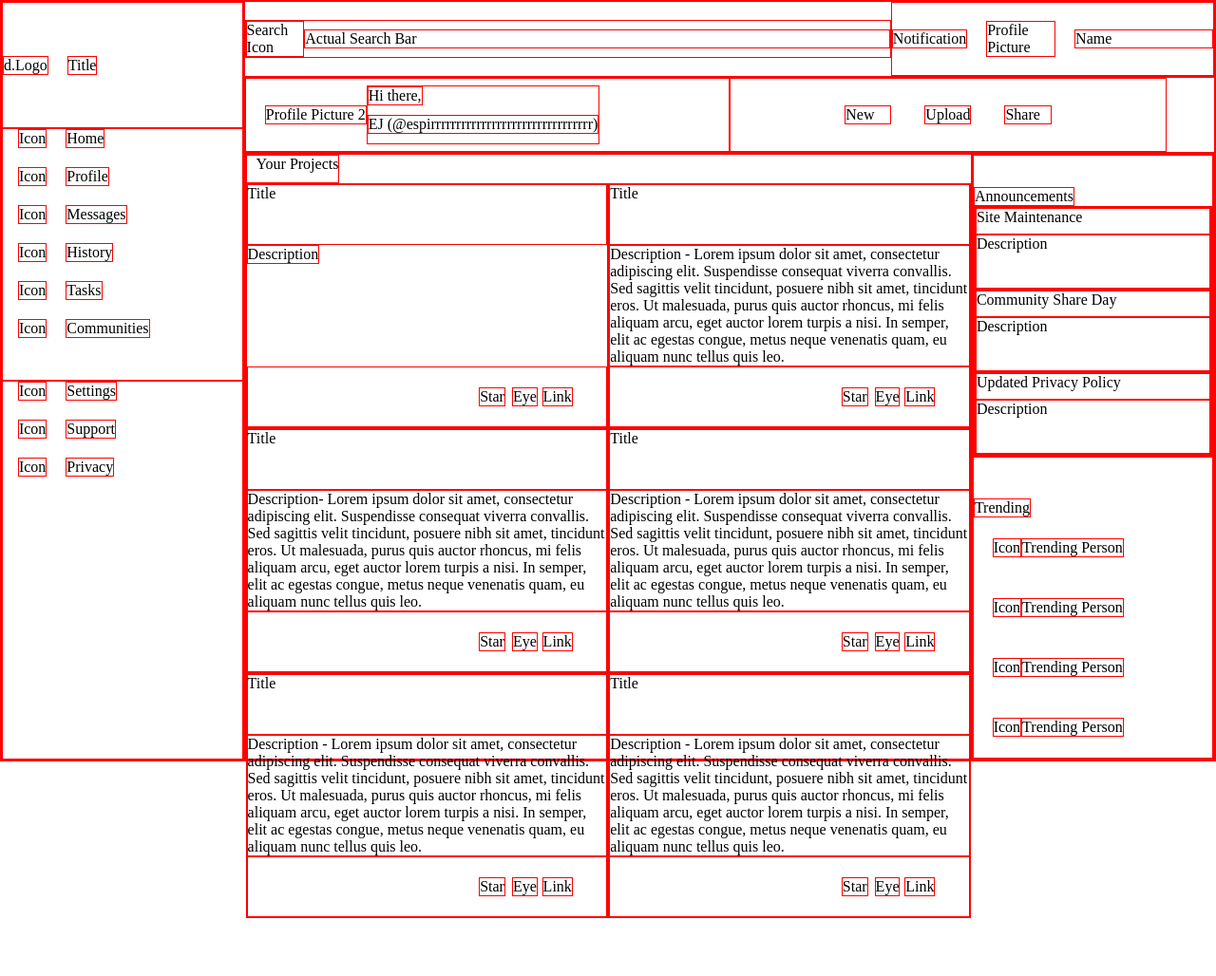
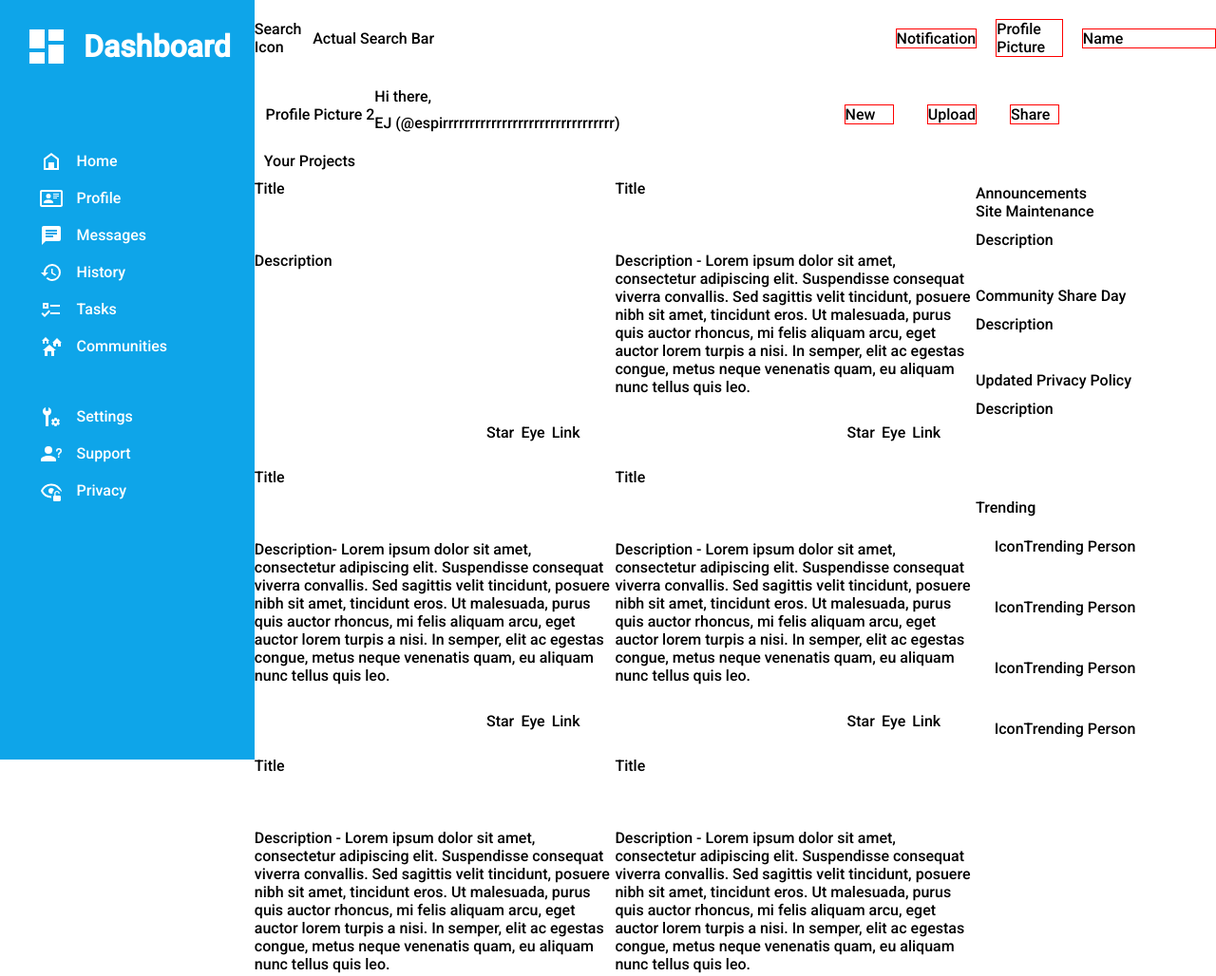
Before and after one commit to espirrr/admin-dashboard, a plain HTML site: page index.html in a window 1280 px wide. Shown: the top 1028 px of the page at 95% size. Before the commit the page ends 967 px from the top, so only its background shows below. Drawn offline with Linux system fonts and the light colour scheme.

Commit message:
Finished styling the dashboard panel on the left side with text, colors, and icons. Figured out how to center the SVGs

```diff
--- a/index.html
+++ b/index.html
@@ -48,40 +48,81 @@
         <div class="dashboard">
 
           <div class="firstDashboardBox">
-            <div class="dashboardLogo">d.Logo</div>
-            <div class="dashboardTitle">Title</div>
+            <div class="dashboardLogo">
+              <svg style="width:48px;height:48px" viewBox="0 0 24 24">
+              <path fill="white" d="M13,3V9H21V3M13,21H21V11H13M3,21H11V15H3M3,13H11V3H3V13Z" />
+              </svg>
+            </div>
+
+            <div class="dashboardTitle">Dashboard</div>
           </div>
 
           <div class="secondDashboardBox">
-            <div class="dashboardIcon">Icon</div>
+            <div class="dashboardIcon">
+              <svg style="width:24px;height:24px" viewBox="0 0 24 24">
+                <path fill="white" d="M9,13H15V19H18V10L12,5.5L6,10V19H9V13M4,21V9L12,3L20,9V21H4Z" />
+              </svg>
+            </div>
             <div class="dashboardText">Home</div>
 
-            <div class="dashboardIcon">Icon</div>
+            <div class="dashboardIcon">
+              <svg style="width:24px;height:24px" viewBox="0 0 24 24">
+                <path fill="currentColor" d="M22,3H2C0.91,3.04 0.04,3.91 0,5V19C0.04,20.09 0.91,20.96 2,21H22C23.09,20.96 23.96,20.09 24,19V5C23.96,3.91 23.09,3.04 22,3M22,19H2V5H22V19M14,17V15.75C14,14.09 10.66,13.25 9,13.25C7.34,13.25 4,14.09 4,15.75V17H14M9,7A2.5,2.5 0 0,0 6.5,9.5A2.5,2.5 0 0,0 9,12A2.5,2.5 0 0,0 11.5,9.5A2.5,2.5 0 0,0 9,7M14,7V8H20V7H14M14,9V10H20V9H14M14,11V12H18V11H14" />
+              </svg>
+            </div>
             <div class="dashboardText">Profile</div>
 
-            <div class="dashboardIcon">Icon</div>
+            <div class="dashboardIcon">
+              <svg style="width:24px;height:24px" viewBox="0 0 24 24">
+                <path fill="currentColor" d="M20,2H4A2,2 0 0,0 2,4V22L6,18H20A2,2 0 0,0 22,16V4A2,2 0 0,0 20,2M6,9H18V11H6M14,14H6V12H14M18,8H6V6H18" />
+              </svg>
+            </div>
             <div class="dashboardText">Messages</div>
 
-            <div class="dashboardIcon">Icon</div>
+            <div class="dashboardIcon">
+              <svg style="width:24px;height:24px" viewBox="0 0 24 24">
+                <path fill="currentColor" d="M13.5,8H12V13L16.28,15.54L17,14.33L13.5,12.25V8M13,3A9,9 0 0,0 4,12H1L4.96,16.03L9,12H6A7,7 0 0,1 13,5A7,7 0 0,1 20,12A7,7 0 0,1 13,19C11.07,19 9.32,18.21 8.06,16.94L6.64,18.36C8.27,20 10.5,21 13,21A9,9 0 0,0 22,12A9,9 0 0,0 13,3" />
+              </svg>
+            </div>
             <div class="dashboardText">History</div>
 
-            <div class="dashboardIcon">Icon</div>
+            <div class="dashboardIcon">
+              <svg style="width:24px;height:24px" viewBox="0 0 24 24">
+                <path fill="currentColor" d="M3,5H9V11H3V5M5,7V9H7V7H5M11,7H21V9H11V7M11,15H21V17H11V15M5,20L1.5,16.5L2.91,15.09L5,17.17L9.59,12.59L11,14L5,20Z" />
+              </svg>
+            </div>
             <div class="dashboardText">Tasks</div>
 
-            <div class="dashboardIcon">Icon</div>
+            <div class="dashboardIcon">
+              <svg style="width:24px;height:24px" viewBox="0 0 24 24">
+                <path fill="currentColor" d="M17,16H15V22H12V17H8V22H5V16H3L10,10L17,16M6,2L10,6H9V9H7V6H5V9H3V6H2L6,2M18,3L23,8H22V12H19V9H17V12H15.34L14,10.87V8H13L18,3Z" />
+              </svg>
+            </div>
             <div class="dashboardText">Communities</div>
 
           </div>
 
           <div class="thirdDashboardBox">
 
-            <div class="dashboardIcon">Icon</div>
+            <div class="dashboardIcon">
+              <svg style="width:24px;height:24px" viewBox="0 0 24 24">
+                <path fill="currentColor" d="M19.94 17.94C19.96 17.79 19.97 17.65 19.97 17.5S19.96 17.2 19.94 17.05L20.91 16.32C21 16.25 21.03 16.13 20.97 16.03L20.05 14.47C20 14.37 19.86 14.33 19.76 14.37L18.61 14.82C18.37 14.65 18.12 14.5 17.83 14.38L17.66 13.19C17.64 13.08 17.54 13 17.43 13H15.58C15.46 13 15.36 13.08 15.34 13.19L15.17 14.38C14.88 14.5 14.63 14.65 14.39 14.82L13.24 14.37C13.14 14.33 13 14.37 12.96 14.47L12.03 16.03C11.97 16.13 12 16.25 12.09 16.32L13.06 17.05C13.05 17.2 13.03 17.35 13.03 17.5S13.05 17.79 13.06 17.94L12.09 18.68C12 18.75 11.97 18.87 12.03 18.97L12.96 20.53C13 20.63 13.14 20.66 13.24 20.63L14.39 20.17C14.63 20.35 14.88 20.5 15.17 20.62L15.34 21.81C15.36 21.92 15.46 22 15.58 22H17.43C17.54 22 17.64 21.92 17.66 21.81L17.83 20.62C18.12 20.5 18.37 20.35 18.61 20.17L19.76 20.63C19.86 20.66 20 20.63 20.05 20.53L20.97 18.97C21.03 18.87 21 18.75 20.91 18.68L19.94 17.94M16.5 19C15.67 19 15 18.33 15 17.5S15.67 16 16.5 16 18 16.67 18 17.5 17.33 19 16.5 19M9 2C10.8 2.6 12 4.3 12 6.2C12 8.2 10.8 9.9 9 10.5V21.5C9 21.8 8.8 22 8.5 22H6.5C6.2 22 6 21.8 6 21.4V10.4C4.2 9.8 3 8.1 3 6.2S4.2 2.6 6 2V5.7H9V2Z" />
+              </svg>
+            </div>
             <div class="dashboardText">Settings</div>
 
-            <div class="dashboardIcon">Icon</div>
+            <div class="dashboardIcon">
+              <svg style="width:24px;height:24px" viewBox="0 0 24 24">
+                <path fill="currentColor" d="M13,8A4,4 0 0,1 9,12A4,4 0 0,1 5,8A4,4 0 0,1 9,4A4,4 0 0,1 13,8M17,18V20H1V18C1,15.79 4.58,14 9,14C13.42,14 17,15.79 17,18M20.5,14.5V16H19V14.5H20.5M18.5,9.5H17V9A3,3 0 0,1 20,6A3,3 0 0,1 23,9C23,9.97 22.5,10.88 21.71,11.41L21.41,11.6C20.84,12 20.5,12.61 20.5,13.3V13.5H19V13.3C19,12.11 19.6,11 20.59,10.35L20.88,10.16C21.27,9.9 21.5,9.47 21.5,9A1.5,1.5 0 0,0 20,7.5A1.5,1.5 0 0,0 18.5,9V9.5Z" />
+              </svg>
+            </div>
             <div class="dashboardText">Support</div>
 
-            <div class="dashboardIcon">Icon</div>
+            <div class="dashboardIcon">
+              <svg style="width:24px;height:24px" viewBox="0 0 24 24">
+                <path fill="currentColor" d="M12 19.5C7 19.5 2.7 16.4 1 12C2.7 7.6 7 4.5 12 4.5S21.3 7.6 23 12C22.9 12.4 22.7 12.7 22.5 13.1C22 11.9 21 10.9 19.7 10.4C17.9 8 15.1 6.5 12 6.5C8.2 6.5 4.8 8.6 3.2 12C4.9 15.4 8.3 17.5 12 17.5H12.1C12 17.7 12 18 12 18.2V19.5M12 9C10.3 9 9 10.3 9 12S10.3 15 12 15C12.4 15 12.8 14.9 13.2 14.7V14.5C13.2 13.2 13.9 12 14.9 11.1C14.5 9.9 13.4 9 12 9M20.8 17H16.5V14.5C16.5 13.7 17.2 13.2 18 13.2S19.5 13.7 19.5 14.5V15H20.8V14.5C20.8 13.1 19.4 12 18 12S15.2 13.1 15.2 14.5V17C14.6 17 14 17.6 14 18.2V21.7C14 22.4 14.6 23 15.2 23H20.7C21.4 23 22 22.4 22 21.8V18.3C22 17.6 21.4 17 20.8 17Z" />
+              </svg>
+            </div>
             <div class="dashboardText">Privacy</div>
 
           </div>
--- a/styles.css
+++ b/styles.css
@@ -1,22 +1,33 @@
+@import url('https://fonts.googleapis.com/css2?family=Roboto:wght@500&display=swap');
+
+svg{
+    display: block;
+}
+
 html, body {
     height: 100%;
     margin: 0px;
     padding: 0px;
+
 }
 
 .container {
     display: grid;
-    grid-template-columns: 1fr 4fr;
+    grid-template-columns: 1fr 5fr;
     grid-template-rows: 0.5fr 0.5fr 2fr 2fr;
 
     /* text-align: center; */
 
-    height: 100%
+    height: 100%;
+
+    font-family: 'Roboto', sans-serif;
 
 }
 
 div {
-    border: 1px red solid;
+     /* border: 1px red solid; */
+
+
 }
 
 .firstHeader {
@@ -107,23 +118,31 @@ ul {
     display: grid;
 
     grid-template-rows: 1fr 2fr 3fr;
+
+    background-color: #0ea5e9;
+    color: white;
 }
 
 .firstDashboardBox, .secondDashboardBox, .thirdDashboardBox {
-    gap: 20px;
+    gap: 15px;
+    padding: 25px;
+
 }
 
 .firstDashboardBox {
     grid-row: 1 / 2;
     display: grid;
     grid-template-columns: 1fr 4fr;
+    font-size: 2em;
+    align-content: start;
+    font-weight: bold;
 }
 
 .secondDashboardBox {
     grid-row: 2 / 3;
     display: grid;
     grid-template-columns: 1fr 4fr;
-    align-content: start;
+
 }
 
 .thirdDashboardBox {
```
